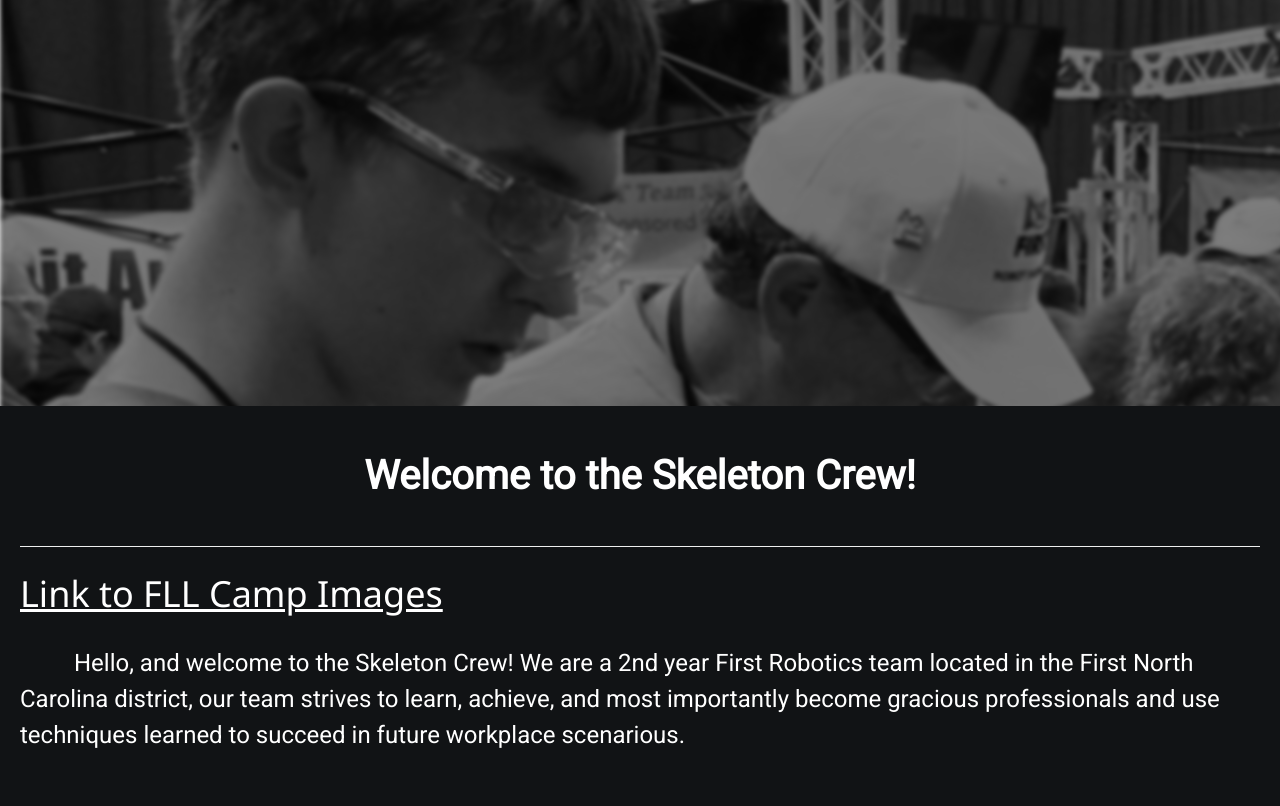
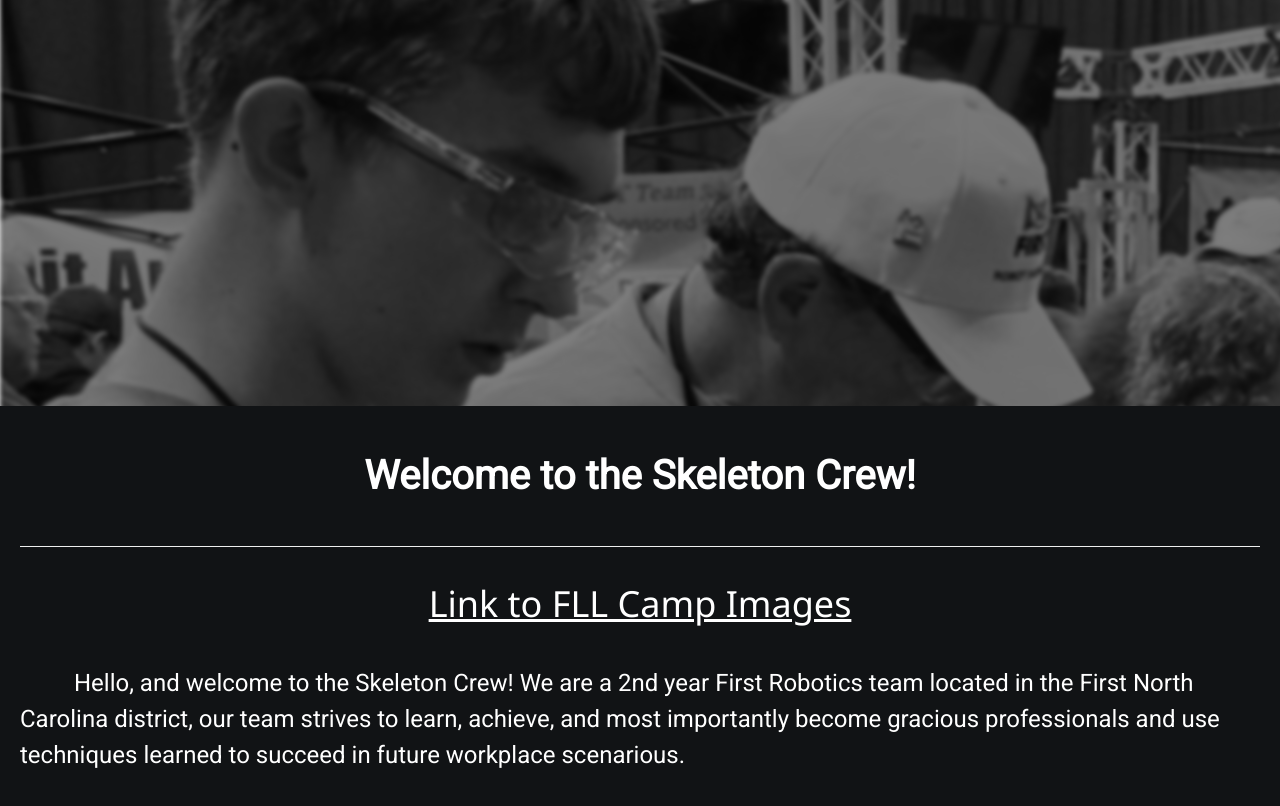
Before and after one commit to skeletoncrewrobots/skeletoncrewrobots.github.io, a plain HTML site: page index.htm in a window 1280 px wide. Shown: the part 74-880 px from the top of the page. Drawn offline with Linux system fonts and the light colour scheme.

Commit message:
Update index.htm

```diff
--- a/index.htm
+++ b/index.htm
@@ -45,7 +45,7 @@
             <b>Welcome to the Skeleton Crew!</b>
         </p>
         <hr id="contentsep">
-        <a href="https://drive.google.com/open?id=1--JKy4FnWRxAfJ12eiK1ICbTG_qyIW-1"><h1 style="center"> Link to FLL Camp Images </h1></a>
+        <div style="text-align:center"><a href="https://drive.google.com/open?id=1--JKy4FnWRxAfJ12eiK1ICbTG_qyIW-1"><h1 > Link to FLL Camp Images </h1></a></div>
         <p id="textoverlaycontent">
             Hello, and welcome to the Skeleton Crew! We are a 2nd year First Robotics team located in the First North Carolina district, our team strives to
             learn, achieve, and most importantly become gracious professionals and use techniques learned to succeed in future workplace scenarious.
```
